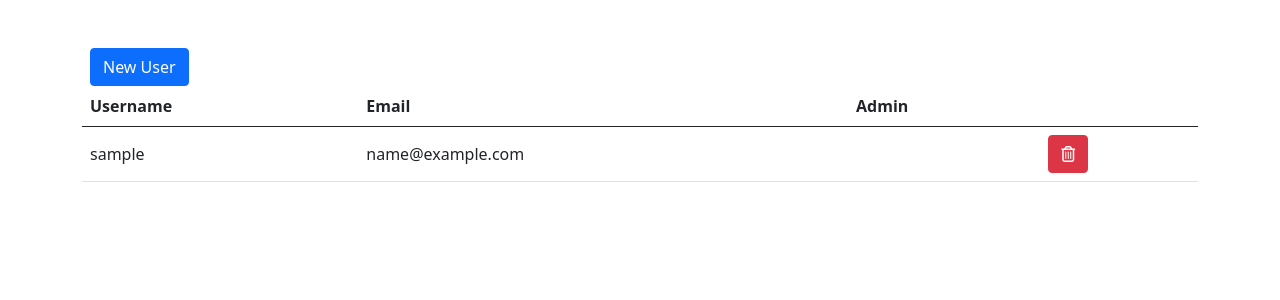
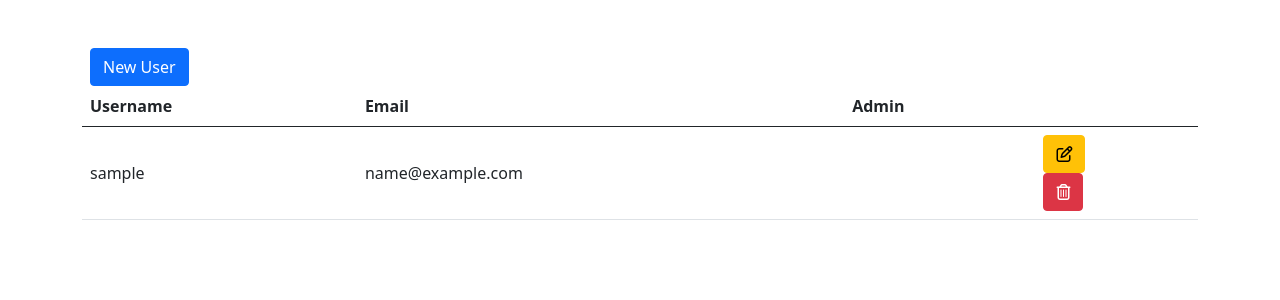
Before and after one commit to zpanula/scheduleworm, a Node project: template src/views/user/management.ejs in a window 1280 px wide. Shown: the part 58-358 px from the top of the page. Run offline with Node 20 templates, Linux system fonts and the light colour scheme; the template is opened without the code that fills it: most values are stand-ins (such as "Sample title", 1, 10 or a date in 2020); some libraries are stand-ins or nearby versions.

Commit message:
Add edit user button

```diff
--- a/src/views/user/show.ejs
+++ b/src/views/user/show.ejs
@@ -3,6 +3,9 @@
   <td><%= user.email %></td>
   <td><%= user.isAdmin %></td>
   <td>
+    <button type="submit" class="btn btn-warning">
+      <i class="fa-regular fa-pen-to-square"></i>
+    </button>
     <form action="/user/delete/<%= user.username %>" method="post">
       <button type="submit" class="btn btn-danger">
         <i class="far fa-trash-alt"></i>
```
